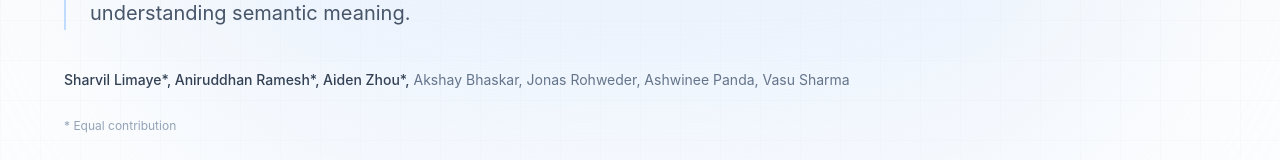
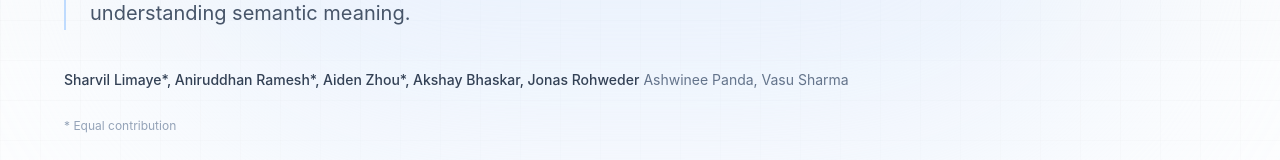
Before and after one commit to aniruddh-alt/from-tokens-to-semantics-website, a React (Vite) app: page / in a window 1280 px wide. Shown: the part 340-500 px from the top of the page. Built offline with nearby package versions, Linux system fonts and the light colour scheme.

Commit message:
fix(Header): correct formatting of contributor names in the header

```diff
--- a/src/components/Header.jsx
+++ b/src/components/Header.jsx
@@ -42,8 +42,8 @@ const Header = () => {
 
           <div className="flex flex-wrap gap-6 text-sm text-slate-500 mb-8 animate-slide-up" style={{ animationDelay: '0.3s' }}>
             <div className="flex flex-wrap gap-x-1 items-center">
-              <span className="font-medium text-slate-700">Sharvil Limaye*, Aniruddhan Ramesh*, Aiden Zhou*,</span>
-              <span>Akshay Bhaskar, Jonas Rohweder, Ashwinee Panda, Vasu Sharma</span>
+              <span className="font-medium text-slate-700">Sharvil Limaye*, Aniruddhan Ramesh*, Aiden Zhou*, Akshay Bhaskar, Jonas Rohweder</span>
+              <span>Ashwinee Panda, Vasu Sharma</span>
             </div>
             <div className="w-full text-xs text-slate-400 mt-1">* Equal contribution</div>
           </div>
```
